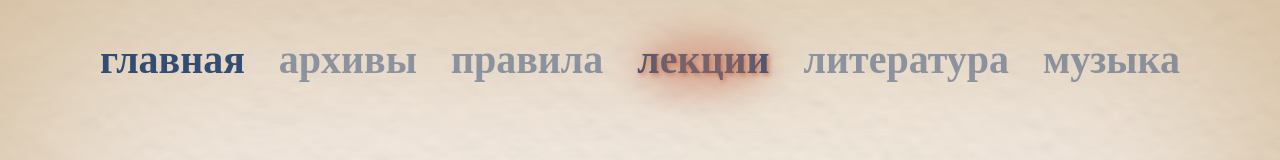
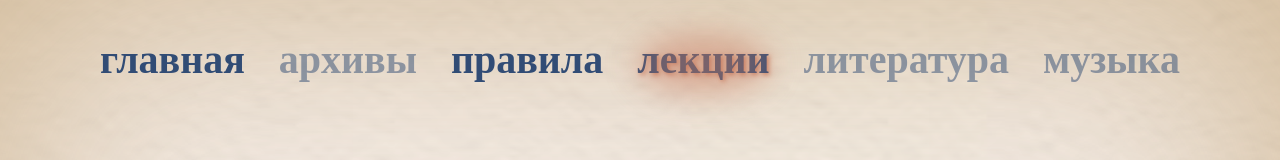
Before and after one commit to EdwyReed/dhog-symbology, a Nuxt app: page /lectures/block-01/control-work in a window 1280 px wide. Shown: the top 160 px of the page. Built offline with nearby package versions, Linux system fonts and the light colour scheme.

Commit message:
rules added

```diff
--- a/app/components/Header.vue
+++ b/app/components/Header.vue
@@ -6,7 +6,7 @@
     <HeaderLink to="/archives" disabled>
       архивы
     </HeaderLink>
-    <HeaderLink to="/rules" disabled>
+    <HeaderLink to="/rules">
       правила
     </HeaderLink>
     <HeaderLink to="/lectures">лекции</HeaderLink>
```
